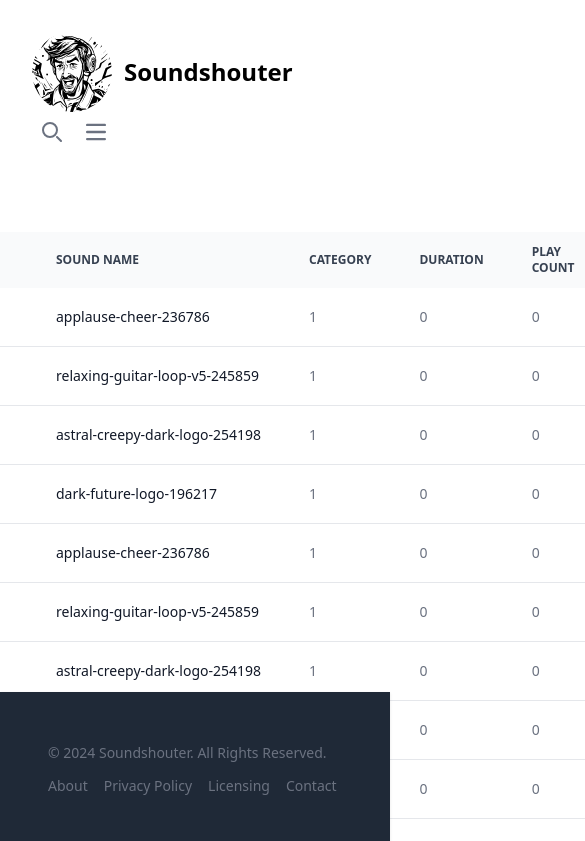
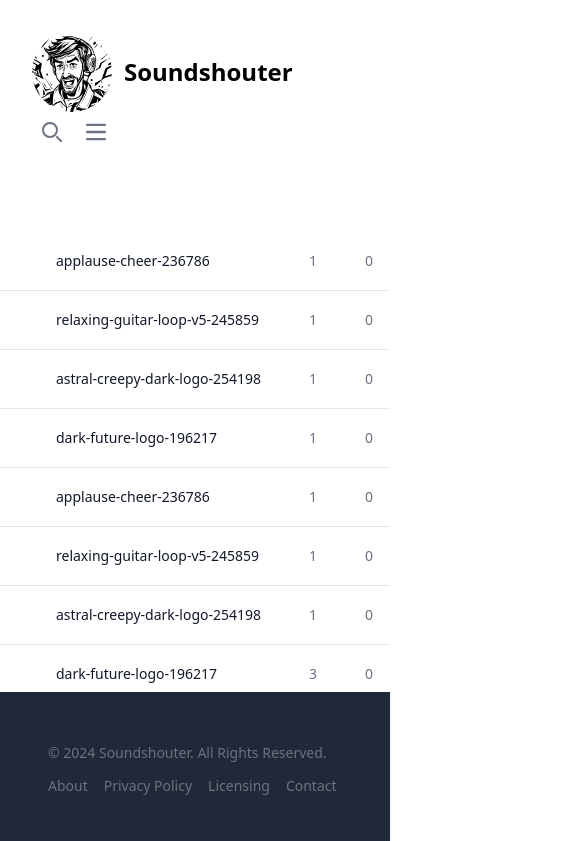
Before and after one commit to dr-R3dn3ck/soundshouter, a Vue app in the folder soundshouter-vite-webapp/: page / in a window 390 px wide. Shown: the top 841 px of the page, 585 px wide, since content can reach past the window. Built offline with nearby package versions, Linux system fonts and the light colour scheme.

Commit message:
workaorund for overflow

```diff
--- a/soundshouter-vite-webapp/src/components/SoundTable.vue
+++ b/soundshouter-vite-webapp/src/components/SoundTable.vue
@@ -11,9 +11,9 @@ onMounted(() => {
 </script>
 
 <template class="">
-        <div class="min-h-screen shadow-md sm:rounded-lg sm:ml-64">
+        <div class="max-lg:overflow-auto min-h-screen shadow-md sm:rounded-lg sm:ml-64">
             <table class="w-full text-sm text-left rtl:text-right text-gray-500 dark:text-gray-400">
-                <thead class="sticky top-48 z-20 text-xs text-gray-700 uppercase bg-gray-50 dark:bg-gray-700 dark:text-gray-400">
+                <thead class="max-lg:hidden sticky top-48 z-20 text-xs text-gray-700 uppercase bg-gray-50 dark:bg-gray-700 dark:text-gray-400">
                     <tr>
                         <th scope="col" class="sticky top-30 z-20 p-4">
                         </th>
@@ -35,9 +35,8 @@ onMounted(() => {
                     </tr>
                 </thead>
 
-                <tbody class="overscroll-y-auto">
+                <tbody>
                     <slot name="soundelements"></slot>
-
                 </tbody>
             </table>
         </div>
```
